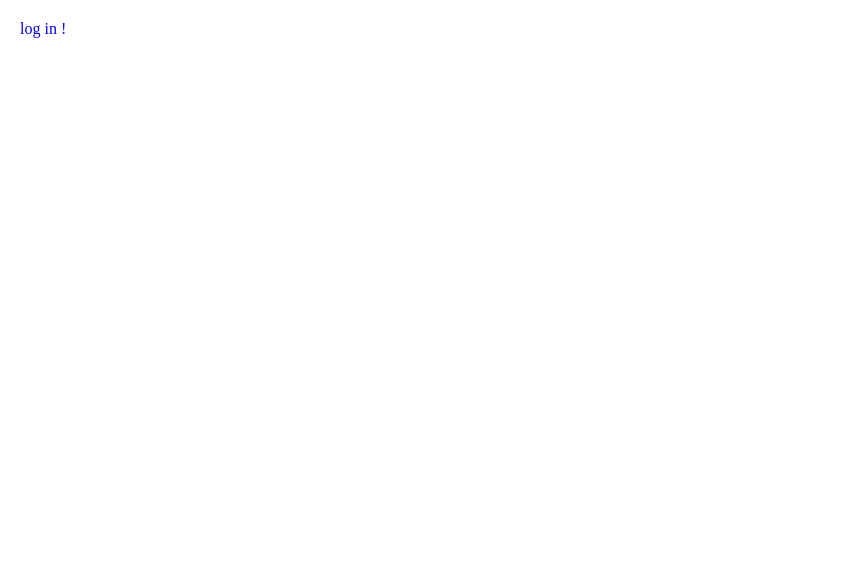
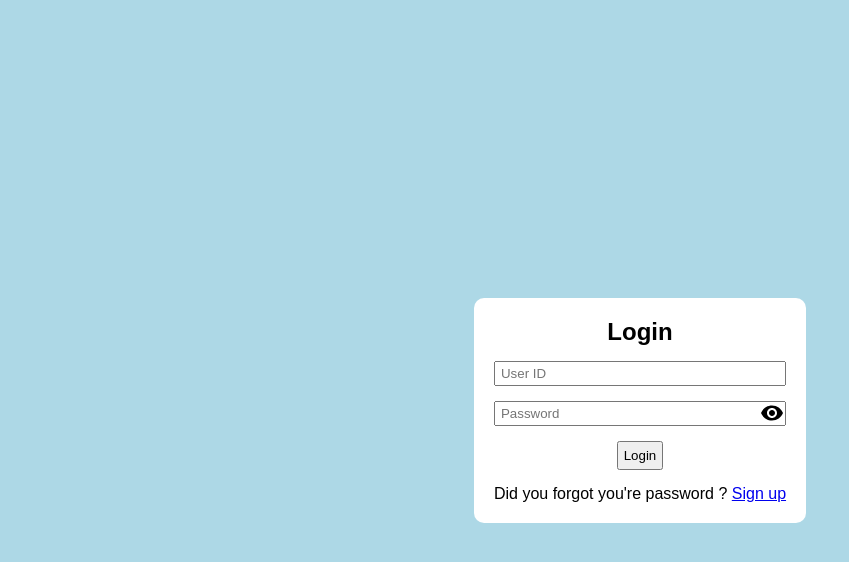
Before and after one commit to CharonTom/Login-System-React-Node-Express, a React (Create React App) app in the folder front-end/: page /login in a window 1280 px wide. Shown: the top 562 px of the page, without its empty margins (0-849 px from the left). Built offline with nearby package versions, Linux system fonts and the light colour scheme.

Commit message:
front part form

```diff
--- a/front-end/package.json
+++ b/front-end/package.json
@@ -3,6 +3,10 @@
   "version": "0.1.0",
   "private": true,
   "dependencies": {
+    "@emotion/react": "^11.11.1",
+    "@emotion/styled": "^11.11.0",
+    "@mui/icons-material": "^5.14.1",
+    "@mui/material": "^5.14.1",
     "@testing-library/jest-dom": "^5.16.5",
     "@testing-library/react": "^13.4.0",
     "@testing-library/user-event": "^13.5.0",
--- a/front-end/src/App.js
+++ b/front-end/src/App.js
@@ -6,14 +6,14 @@ import {
   RouterProvider,
 } from "react-router-dom";
 import Login from "./pages/log-in/Login";
-import Signin from "./pages/sign-up/Signup";
-import "./style/main.scss";
+import Signup from "./pages/sign-up/Signup";
+import "./sass/main.scss";
 
 const rooter = createBrowserRouter(
   createRoutesFromElements(
     <>
       <Route path="/login" element={<Login />} />
-      <Route path="/signup" element={<Signin />} />
+      <Route path="/signup" element={<Signup />} />
     </>
   )
 );
--- a/front-end/src/pages/log-in/Login.jsx
+++ b/front-end/src/pages/log-in/Login.jsx
@@ -1,7 +1,64 @@
 import React from "react";
+import { Link } from "react-router-dom";
+import VisibilityIcon from "@mui/icons-material/Visibility";
+import VisibilityOffIcon from "@mui/icons-material/VisibilityOff";
+import { useState } from "react";
 
 function Login() {
-  return <div>log in !</div>;
+  const [toggle, setToggle] = useState(false);
+
+  const showPassword = (e) => {
+    e.preventDefault();
+    setToggle(!toggle);
+  };
+
+  const [userID, setUserID] = useState("");
+  const [password, setPassword] = useState("");
+
+  const submitForm = (e) => {
+    e.preventDefault();
+    const tmp_date = new Date().toISOString().split("T");
+    const date = `${tmp_date[0]} ${tmp_date[1]}`;
+    const initialValues = { userID, password, date };
+
+    console.log(initialValues);
+  };
+
+  return (
+    <div className="main">
+      <form className="main__form" onSubmit={submitForm}>
+        <h1>Login</h1>
+
+        <div className="main__form__input">
+          <input
+            type="text"
+            name="UserId"
+            placeholder="User ID"
+            onChange={(e) => setUserID(e.target.value)}
+          />
+        </div>
+
+        <div className="main__form__input">
+          <div className="main__form__input__eye" onClick={showPassword}>
+            {toggle ? <VisibilityOffIcon /> : <VisibilityIcon />}
+          </div>
+          <input
+            type={toggle ? "text" : "password"}
+            name="password"
+            placeholder="Password"
+            onChange={(e) => setPassword(e.target.value)}
+          />
+        </div>
+
+        <button className="button" type="submit">
+          Login
+        </button>
+        <div>
+          Did you forgot you're password ? <Link to={"/signup"}>Sign up</Link>
+        </div>
+      </form>
+    </div>
+  );
 }
 
 export default Login;
--- a/front-end/src/pages/log-in/Login.scss
+++ /dev/null
@@ -1,3 +0,0 @@
-div {
-  color: blue;
-}
--- a/front-end/src/pages/sign-up/Signup.jsx
+++ b/front-end/src/pages/sign-up/Signup.jsx
@@ -1,11 +1,49 @@
 import React from "react";
+import { Link } from "react-router-dom";
+import VisibilityIcon from "@mui/icons-material/Visibility";
+import VisibilityOffIcon from "@mui/icons-material/VisibilityOff";
+import { useState } from "react";
 
-function Signin() {
+function Signup() {
+  const [toggle, setToggle] = useState(false);
+
+  const showPassword = (e) => {
+    e.preventDefault();
+    setToggle(!toggle);
+  };
   return (
-    <>
-      <p>Sign up !</p>
-    </>
+    <div className="main">
+      <form className="main__form">
+        <h1>Create Account</h1>
+
+        <div className="main__form__input">
+          <input type="text" name="UserId" placeholder="User ID" />
+        </div>
+
+        <div className="main__form__input">
+          <input type="email" name="UserId" placeholder="Email" />
+        </div>
+
+        <div className="main__form__input">
+          <div className="main__form__input__eye" onClick={showPassword}>
+            {toggle ? <VisibilityOffIcon /> : <VisibilityIcon />}
+          </div>
+          <input
+            type={toggle ? "text" : "password"}
+            name="password"
+            placeholder="Password"
+          />
+        </div>
+
+        <button className="button" type="submit">
+          Create account
+        </button>
+        <div>
+          Already registered ? <Link to={"/login"}>Login</Link>
+        </div>
+      </form>
+    </div>
   );
 }
 
-export default Signin;
+export default Signup;
--- a/front-end/src/pages/sign-up/Signup.scss
+++ /dev/null
@@ -1,3 +0,0 @@
-p {
-  color: red;
-}
--- /dev/null
+++ b/front-end/src/sass/base.scss
@@ -0,0 +1,31 @@
+* {
+  box-sizing: border-box;
+}
+
+html {
+  margin: 0;
+  padding: 0;
+  max-width: 1440px;
+  font-family: "Montserrat", sans-serif;
+}
+
+#root {
+  min-height: 100vh;
+}
+
+body {
+  margin: 0px;
+  padding: 10px;
+  background-color: lightblue;
+}
+
+h1,
+h2,
+h3 {
+  margin: 0px;
+}
+
+h1 {
+  font-size: 24px;
+  text-align: center;
+}
--- /dev/null
+++ b/front-end/src/sass/components/button.scss
@@ -0,0 +1,5 @@
+.button {
+  padding: 5px;
+  width: fit-content;
+  margin: auto;
+}
--- /dev/null
+++ b/front-end/src/sass/components/form.scss
@@ -0,0 +1,34 @@
+.main {
+  display: flex;
+  align-items: center;
+  justify-content: center;
+  min-height: 100vh;
+
+  &__form {
+    padding: 20px;
+    gap: 15px;
+    display: flex;
+    flex-direction: column;
+    background: white;
+    border-radius: 10px;
+
+    &__input {
+      position: relative;
+      display: flex;
+      align-items: center;
+
+      input {
+        padding: 3px 40px 3px 5px;
+        width: 100%;
+      }
+
+      &__eye {
+        position: absolute;
+        right: 2px;
+        font-size: 23px;
+        display: flex;
+        align-items: center;
+      }
+    }
+  }
+}
--- /dev/null
+++ b/front-end/src/sass/main.scss
@@ -0,0 +1,3 @@
+@import "base.scss";
+@import "components/form.scss";
+@import "components/button.scss";
--- a/front-end/src/style/base.scss
+++ /dev/null
@@ -1,4 +0,0 @@
-body {
-  color: blue;
-  margin: 20px;
-}
--- a/front-end/src/style/main.scss
+++ /dev/null
@@ -1,3 +0,0 @@
-@import "base.scss";
-@import "../pages/log-in/Login.scss";
-@import "../pages/sign-up/Signup.scss";
```
Also changed, not shown: 1 other file (tests, documents, lock files or other folders).
